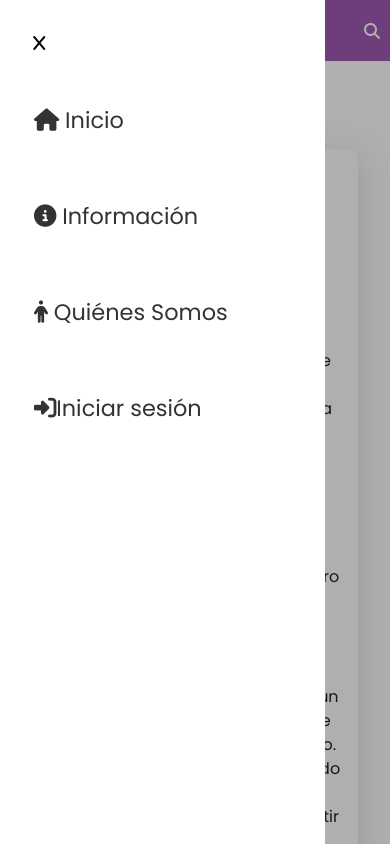
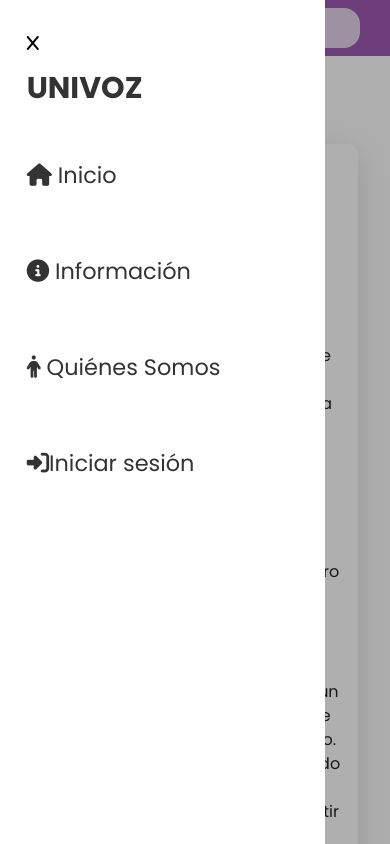
Before and after one commit to palmieriCARLAgit/Univoz, a React (Vite) app: page / in a window 390 px wide. Both pictures are taken after a click on the button 27 px from the left and 30 px from the top of the page. Shown: the top 844 px of the page. Built offline with nearby package versions, Linux system fonts and the light colour scheme; grey boxes are pictures that could not be loaded.

Commit message:
commit final

```diff
--- a/src/Components/MenuBurguer.css
+++ b/src/Components/MenuBurguer.css
@@ -1,4 +1,3 @@
-
 @import url("https://cdn.jsdelivr.net/npm/bootstrap-icons@1.11.3/font/bootstrap-icons.min.css");
 /* empieza el css del menu hamburguesa */
 
@@ -6,6 +5,7 @@
   background-color: #83259bc2;
   color: rgb(255, 255, 255);
   padding: 10px 20px;
+
 }
 .nav {
   display: flex;
@@ -13,17 +13,16 @@
   justify-content: space-between;
   gap: 2rem;
 }
-  #cerrar-menu{
+#cerrar-menu {
   display: none;
-    background-color:#ffffff00;
+  background-color: #ffffff00;
   border: 0;
 }
 #abrir-menu {
   display: none;
-    background-color:#ffffff00;
+  background-color: #ffffff00;
   border: 0;
   color: white;
-
 }
 
 .nav-list {
@@ -33,69 +32,41 @@
 /* #searchBurguer{
     display: none;
 } */
-#lupaIcon{
+#lupaIcon {
   display: none;
 }
 
 @media screen and (max-width: 768px) {
-    #lupaIcon{
+  #lupaIcon {
     display: block;
   }
-
-    #create-post{
+  .logoext {
     display: none;
   }
-    .navbar{
+  #create-post {
+    display: none;
+  }
+  .navbar {
     display: flex;
     justify-content: flex-start;
   }
-
-    #abrir-menu{
-        display:block;
+  #abrir-menu {
+    display: block;
     margin-left: 5%;
   }
   #cerrar-menu {
     display: block;
     margin-left: 5%;
   }
-
-
-
-    /* .cerrar-menu{
-        visibility: hidden;
-    } */
-    /* #abrir-menu{
-
-        visibility: hidden;
-    } */
   .nav {
     opacity: 0;
     visibility: hidden;
   }
+/* ----------- */
+  #searchBurguer{
+    width: 70%;}
 
-    #searchBurguer{
-        width: 8%;
-    }
-    .create-post {
-      display: none;
-    }
-/*
-    hay unos links en otra parte de la pagina que usa el color azul en la etiqueta "a", mientras se cambia
-    se crea estos id */
-    #a1{
-
-padding-left: 5%;}
-#a2{
-    padding-left: 5%;
-}
-#a3{
-    padding-left: 5%;
-}
-
-    /*  */
-
-
-    .hoverActiveCursor{
+  .hoverActiveCursor {
     display: flex;
     align-items: center;
     height: 3rem;
@@ -103,9 +74,8 @@ padding-left: 5%;}
     width: 18rem;
     padding: 10px;
     border-radius: 5px;
-
   }
-    .hoverActiveCursor:hover{
+  .hoverActiveCursor:hover {
     background-color: #d6c1e7;
     border-left: 4px solid #6a1b9a;
   }
@@ -116,7 +86,7 @@ padding-left: 5%;}
     top: 0;
     left: 0;
     width: 65%;
-      align-items:start;
+    align-items: start;
     background-color: #ffffff;
     box-shadow: 0 0 0 100vmax rgba(0, 0, 0, 0.312);
     padding: 2rem;
@@ -134,7 +104,6 @@ padding-left: 5%;}
     padding-left: 0%;
     gap: 3rem;
     font-size: 140%;
-
   }
 
   .nav.visible {
@@ -142,40 +111,21 @@ padding-left: 5%;}
     visibility: hidden;
     padding-left: 5%;
   }
-    #BurguerLinks a{
+  #BurguerLinks a {
     text-decoration: none;
     color: #333;
     border-radius: 5px;
     padding-left: 5%;
   }
-
-    #navbarBurguer{
+  #navbarBurguer {
     justify-content: flex-start;
   }
-/* juntar ambos iconos hacia la izquierda abajo */
-/* .search-container {
-    position: relative;
-    display: inline-block;
-  } */
 
-  #searchBurguer {
- background-color: #33333300;
-margin: 0%;
+  .logo{
+    margin-top: 10px;
+    padding-left: 0;
+    font-size: 80px;
  }
-
-  .fa-magnifying-glass{
-    position: absolute;
-    top: 50%;
-    right: 10px; /* Ajusta esta posición según tus preferencias */
-    transform: translateY(-50%);
-    pointer-events: none;
-  }
-  /* #bi{
-display: flex;
-    justify-content: end;
-  } */
-    /* ------------------ */
-
 }
 
 header {
@@ -183,8 +133,9 @@ display: flex;
   align-items: center;
 }
 
+@media screen and (min-width: 769px) and (max-width: 882px){
+    #searchBurguer{
+        width: 39%;}
+    }
+
 /* termina el css del menu hamburguesa */
-
-
-
-  /* de 360 a 768 es tamaño tableta !!! */
--- a/src/Components/NavBar.jsx
+++ b/src/Components/NavBar.jsx
@@ -18,15 +18,21 @@ function Navbar() {
 
 
     const [isVisible, setIsVisible] = useState(false);
-
+//   funciones para abrir y cerrar el menu hambuerguesa
     const ClickOpen = () => {
       setIsVisible(true);
     };
 
-
     const ClickClose = () => {
       setIsVisible(false);
     };
+
+    // intento de funcion para cambiar el bg de los href hamburguesa
+    function hoverActive(){
+        const select=document.querySelector("li")
+        select.style.backgroundColor = '#d6c1e7';
+        body.style.borderLeft = '4px solid #6a1b9a';
+    }
 
 
 
@@ -36,18 +42,23 @@ function Navbar() {
         <header id="headerIdNavbar" >
             <div className=" col navbar position">
             <button  id="abrir-menu" onClick={ClickOpen}><i className="bi bi-list"></i></button> {/*  abrir menu---------->este es el estado inicial*/}
-            <a href="#" className=" col-2 logo">UNIVOZ</a>
-            <input id='searchBurguer' type="text" className="search-bar" placeholder=""/>
-            <i id="lupaIcon" class="fa-solid fa-magnifying-glass"></i>
+            <a href="#" className=" col-2 logo logoext">UNIVOZ</a>
+            <input id='searchBurguer' type="text" className="search-bar" placeholder="Buscar.."/>
             <a id='create-post' href="/Login" className="create-post btn">Iniciar sesión</a> {/* Navigation item (Login) */}
+
+               {/* menu invisible */}
                 <nav id="navbarBurguer" className={`col-10 nav  ${isVisible ? 'visible '  :'' }`}>
-                    <button id="cerrar-menu" onClick={ClickClose}><i class="fa-solid fa-x"></i></button>     {/*  cerrar menu*/}
-                    <ul id="BurguerLinks" className="nav-list ">
-                       <li   className="list-group-item hoverActiveCursor BurguerLinks"><a href="#create-post"><i className="fas fa-house"></i> Inicio</a></li>
+                   <div>
+                     <button id="cerrar-menu" onClick={ClickClose}><i class="fa-solid fa-x"></i></button>
+                     <ul id="BurguerLinks" className="nav-list ">
+                        <a href="#" className=" logo">UNIVOZ</a>
+                        <li   className="list-group-item hoverActiveCursor BurguerLinks"><a href="#create-post"><i className="fas fa-house"></i> Inicio</a></li>
                         <li   className="list-group-item hoverActiveCursor BurguerLinks "><a href="/normativas"><i className="fas fa-circle-info"></i> Información</a> </li>
-                        <li  className="list-group-item hoverActiveCursor BurguerLinks"><a href="/quienes-somos"><i className="fas fa-person"></i> Quiénes Somos</a></li>
-                        <li   className="list-group-item hoverActiveCursor BurguerLinks"><a href="/Login"><i class="fa-solid fa-right-to-bracket"></i>Iniciar sesión</a></li>
+                        <li className="list-group-item hoverActiveCursor BurguerLinks"><a href="/quienes-somos"><i className="fas fa-person"></i> Quiénes Somos</a></li>
+                        <li    className="list-group-item hoverActiveCursor BurguerLinks"><a href="/Login"><i class="fa-solid fa-right-to-bracket"></i>Iniciar sesión</a></li>
                     </ul>
+                    </div>
+
                 </nav>
             </div>
         </header>
```
Also changed, not shown: src/Components/AboutBody.jsx (+0 -12 lines). Lines whose indentation alone changed are shown as unchanged.
